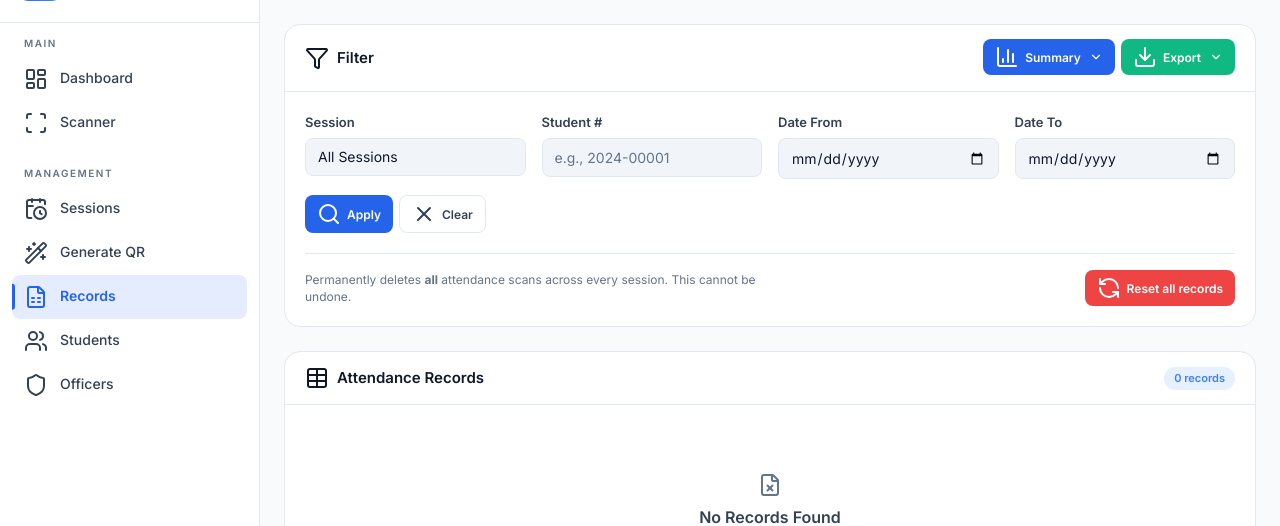
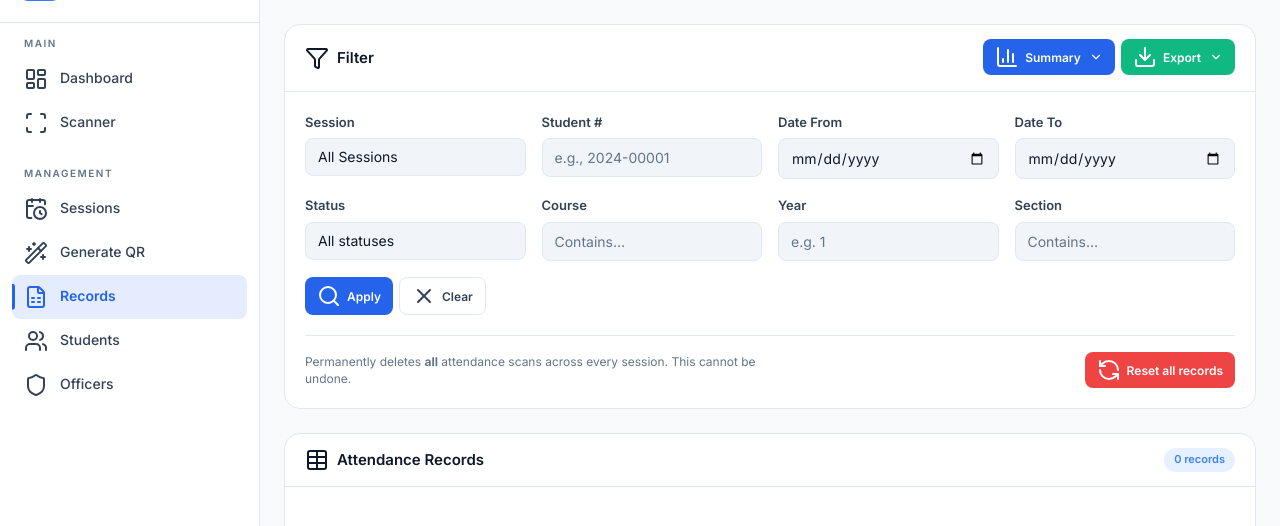
Before and after one commit to louis-salvosa0101/QRAttendanceSystem, a Flask app: page /records in a window 1280 px wide. Shown: the part 60-586 px from the top of the page. Run offline with Flask 3, Linux system fonts and the light colour scheme; the visitor is signed in with stand-in values (Sample User, id 1); data that the repository does not hold is empty; parts of the project's set-up code (start-up, migrations or seed data) failed here and were passed over; some libraries are stand-ins or nearby versions.

Commit message:
Enhance attendance records filtering and export functionality
- Introduced new filtering options for attendance records, allowing users to filter by status, course, year, and section.
- Updated the `get_attendance_records` function to support additional filters, improving data retrieval capabilities.
- Implemented a query string generation function to facilitate export links that exclude the session filter, enhancing user experience.
- Modified the records page template to include new filter fields and ensure proper handling of export links based on active filters.

```diff
--- a/app.py
+++ b/app.py
@@ -6,6 +6,7 @@ import io
 import json
 import zipfile
 from datetime import datetime
+from urllib.parse import urlencode
 from flask import (Flask, render_template, request, jsonify, redirect,
                    url_for, flash, send_from_directory, send_file)
 from flask_login import login_required, login_user, logout_user, current_user
@@ -231,32 +232,64 @@ def generate_page():
     return render_template('generate.html', qr_files=qr_files)
 
 
+def _records_filter_params():
+    """Current GET query values for the records page (strip whitespace)."""
+    keys = (
+        'session_id', 'student_number', 'date_from', 'date_to',
+        'status', 'course', 'year', 'section',
+    )
+    return {k: (request.args.get(k, '') or '').strip() for k in keys}
+
+
+def _records_export_qs_excluding_session():
+    """Query string for export links: all active filters except session (for “all sessions” export)."""
+    p = _records_filter_params()
+    d = {k: p[k] for k in p if k != 'session_id' and p[k]}
+    return urlencode(d)
+
+
 @app.route('/records')
 @login_required
 def records_page():
     """Attendance records page."""
-    session_id = request.args.get('session_id', '')
-    student_number = request.args.get('student_number', '')
-    date_from = request.args.get('date_from', '')
-    date_to = request.args.get('date_to', '')
+    p = _records_filter_params()
+    session_id = p['session_id']
+    student_number = p['student_number']
+    date_from = p['date_from']
+    date_to = p['date_to']
+    status = p['status']
+    course = p['course']
+    year = p['year']
+    section = p['section']
 
     records = get_attendance_records(
         session_id=session_id or None,
         student_number=student_number or None,
         date_from=date_from or None,
-        date_to=date_to or None
+        date_to=date_to or None,
+        status=status or None,
+        course=course or None,
+        year=year or None,
+        section=section or None,
     )
 
     all_sessions = get_all_sessions()
+
+    export_qs_no_session = _records_export_qs_excluding_session()
 
     return render_template('records.html',
                            records=records,
                            all_sessions=all_sessions,
+                           export_qs_no_session=export_qs_no_session,
                            filters={
                                'session_id': session_id,
                                'student_number': student_number,
                                'date_from': date_from,
-                               'date_to': date_to
+                               'date_to': date_to,
+                               'status': status,
+                               'course': course,
+                               'year': year,
+                               'section': section,
                            })
 
 
@@ -1644,16 +1677,24 @@ def api_student_fines_summary():
 @login_required
 def api_download_records():
     """Download the attendance records as Excel (supports filters)."""
-    session_id = request.args.get('session_id', '')
-    student_number = request.args.get('student_number', '')
-    date_from = request.args.get('date_from', '')
-    date_to = request.args.get('date_to', '')
+    session_id = (request.args.get('session_id', '') or '').strip()
+    student_number = (request.args.get('student_number', '') or '').strip()
+    date_from = (request.args.get('date_from', '') or '').strip()
+    date_to = (request.args.get('date_to', '') or '').strip()
+    status = (request.args.get('status', '') or '').strip()
+    course = (request.args.get('course', '') or '').strip()
+    year = (request.args.get('year', '') or '').strip()
+    section = (request.args.get('section', '') or '').strip()
 
     records = get_attendance_records(
         session_id=session_id or None,
         student_number=student_number or None,
         date_from=date_from or None,
-        date_to=date_to or None
+        date_to=date_to or None,
+        status=status or None,
+        course=course or None,
+        year=year or None,
+        section=section or None,
     )
 
     # Build session_id -> session name lookup
--- a/excel_logger.py
+++ b/excel_logger.py
@@ -292,7 +292,9 @@ def generate_summary_sheet(filepath: str = None) -> bool:
 
 
 def get_attendance_records(session_id: str = None, student_number: str = None,
-                           date_from: str = None, date_to: str = None) -> list:
+                           date_from: str = None, date_to: str = None,
+                           status: str = None, course: str = None,
+                           year: str = None, section: str = None) -> list:
     """
     Retrieve attendance records from PostgreSQL with optional filters.
     """
@@ -310,6 +312,31 @@ def get_attendance_records(session_id: str = None, student_number: str = None,
     if date_to:
         conditions.append("ar.recorded_at <= %s")
         params.append(date_to + " 23:59:59")
+    if status:
+        st = status.strip()
+        # "Late" is not usually stored as status: lateness is a late fine on Time In/Out rows.
+        if st == "Late":
+            # Session lateness is stored as Time In/Out with fine_reason "Late by … min…", not status='Late'.
+            # Prefix matches session_manager (excludes partial "considered late" wording).
+            conditions.append(
+                """(
+    TRIM(COALESCE(ar.status, '')) = 'Late'
+    OR (
+        COALESCE(ar.fine, 0) > 0
+        AND ar.fine_reason IS NOT NULL
+        AND ar.fine_reason ILIKE %s
+    )
+)"""
+            )
+            params.append("late by%")
+        else:
+            conditions.append("TRIM(COALESCE(ar.status, '')) = %s")
+            params.append(st)
+    _ilike_contains('ar.course', course, params, conditions)
+    if year:
+        conditions.append("ar.year = %s")
+        params.append(year.strip())
+    _ilike_contains('ar.section', section, params, conditions)
 
     where = " AND ".join(conditions) if conditions else "1=1"
     query = (
@@ -330,6 +357,20 @@ def get_attendance_records(session_id: str = None, student_number: str = None,
 
 
 ALLOWED_EDIT_STATUSES = frozenset({'Time In', 'Time Out', 'Absent', 'Partial (No Time Out)'})
+
+
+def _ilike_contains(column_sql: str, raw: str, params: list, conditions: list) -> None:
+    """Add ILIKE %…% with ESCAPE so user % and _ are literal."""
+    if not raw or not str(raw).strip():
+        return
+    frag = (
+        str(raw).strip()
+        .replace('\\', '\\\\')
+        .replace('%', '\\%')
+        .replace('_', '\\_')
+    )
+    conditions.append(f"{column_sql} ILIKE %s ESCAPE '\\'")
+    params.append(f'%{frag}%')
 
 
 def _dt_empty(value) -> bool:
--- a/templates/records.html
+++ b/templates/records.html
@@ -114,12 +114,12 @@
                 </button>
                 <div id="export-dropdown" style="display:none;position:absolute;right:0;top:100%;margin-top:4px;background:var(--bg-card);border:1px solid var(--border);border-radius:var(--radius-sm);box-shadow:var(--shadow-md);z-index:50;min-width:260px;max-height:320px;overflow-y:auto;">
                     <div style="padding:8px 12px;border-bottom:1px solid var(--border);font-size:11px;font-weight:600;color:var(--text-muted);text-transform:uppercase;letter-spacing:0.5px;">Export by Session</div>
-                    <a href="/api/records/download" class="export-dropdown-item" style="display:flex;align-items:center;gap:8px;padding:8px 12px;font-size:13px;color:var(--text-primary);text-decoration:none;border-bottom:1px solid var(--border);" onmouseover="this.style.background='var(--bg-input)'" onmouseout="this.style.background='transparent'">
+                    <a href="/api/records/download{% if export_qs_no_session %}?{{ export_qs_no_session | safe }}{% endif %}" class="export-dropdown-item" style="display:flex;align-items:center;gap:8px;padding:8px 12px;font-size:13px;color:var(--text-primary);text-decoration:none;border-bottom:1px solid var(--border);" onmouseover="this.style.background='var(--bg-input)'" onmouseout="this.style.background='transparent'">
                         <i data-lucide="layers" style="width:14px;height:14px;color:var(--accent-primary);flex-shrink:0;"></i>
                         <span style="font-weight:600;">All Sessions</span>
                     </a>
                     {% for session in all_sessions %}
-                    <a href="/api/records/download?session_id={{ session.session_id }}" class="export-dropdown-item" style="display:flex;align-items:center;gap:8px;padding:8px 12px;font-size:13px;color:var(--text-primary);text-decoration:none;" onmouseover="this.style.background='var(--bg-input)'" onmouseout="this.style.background='transparent'">
+                    <a href="/api/records/download?session_id={{ session.session_id | urlencode }}{% if export_qs_no_session %}&amp;{{ export_qs_no_session | safe }}{% endif %}" class="export-dropdown-item" style="display:flex;align-items:center;gap:8px;padding:8px 12px;font-size:13px;color:var(--text-primary);text-decoration:none;" onmouseover="this.style.background='var(--bg-input)'" onmouseout="this.style.background='transparent'">
                         <i data-lucide="calendar-clock" style="width:14px;height:14px;color:var(--text-muted);flex-shrink:0;"></i>
                         <div style="overflow:hidden;">
                             <div style="font-weight:500;white-space:nowrap;overflow:hidden;text-overflow:ellipsis;">{{ session.subject or 'Untitled Session' }}</div>
@@ -163,6 +163,35 @@
                     <label class="form-label">Date To</label>
                     <input type="date" class="form-input" name="date_to" id="filterDateTo"
                            value="{{ filters.date_to }}">
+                </div>
+            </div>
+            <div class="form-row">
+                <div class="form-group">
+                    <label class="form-label">Status</label>
+                    <select class="form-select" name="status" id="filterStatus">
+                        <option value="" {% if not filters.status %}selected{% endif %}>All statuses</option>
+                        <option value="Time In" {% if filters.status == 'Time In' %}selected{% endif %}>Time In</option>
+                        <option value="Time Out" {% if filters.status == 'Time Out' %}selected{% endif %}>Time Out</option>
+                        <option value="Absent" {% if filters.status == 'Absent' %}selected{% endif %}>Absent</option>
+                        <option value="Late" {% if filters.status == 'Late' %}selected{% endif %}>Late</option>
+                        <option value="Present" {% if filters.status == 'Present' %}selected{% endif %}>Present</option>
+                        <option value="Partial (No Time Out)" {% if filters.status == 'Partial (No Time Out)' %}selected{% endif %}>Partial (No Time Out)</option>
+                    </select>
+                </div>
+                <div class="form-group">
+                    <label class="form-label">Course</label>
+                    <input type="text" class="form-input" name="course" id="filterCourse"
+                           placeholder="Contains…" value="{{ filters.course }}" autocomplete="off">
+                </div>
+                <div class="form-group">
+                    <label class="form-label">Year</label>
+                    <input type="text" class="form-input" name="year" id="filterYear"
+                           placeholder="e.g. 1" value="{{ filters.year }}" autocomplete="off">
+                </div>
+                <div class="form-group">
+                    <label class="form-label">Section</label>
+                    <input type="text" class="form-input" name="section" id="filterSection"
+                           placeholder="Contains…" value="{{ filters.section }}" autocomplete="off">
                 </div>
             </div>
             <div style="display:flex;gap:6px;">
@@ -352,7 +381,7 @@
                 <i data-lucide="file-x"></i>
                 <h3>No Records Found</h3>
                 <p>
-                    {% if filters.session_id or filters.student_number or filters.date_from or filters.date_to %}
+                    {% if filters.session_id or filters.student_number or filters.date_from or filters.date_to or filters.status or filters.course or filters.year or filters.section %}
                         No records match your filters. Try adjusting or clearing.
                     {% else %}
                         Records will appear here after scanning QR codes.
```
Also changed, not shown: templates/index.html (+0 -28 lines).
